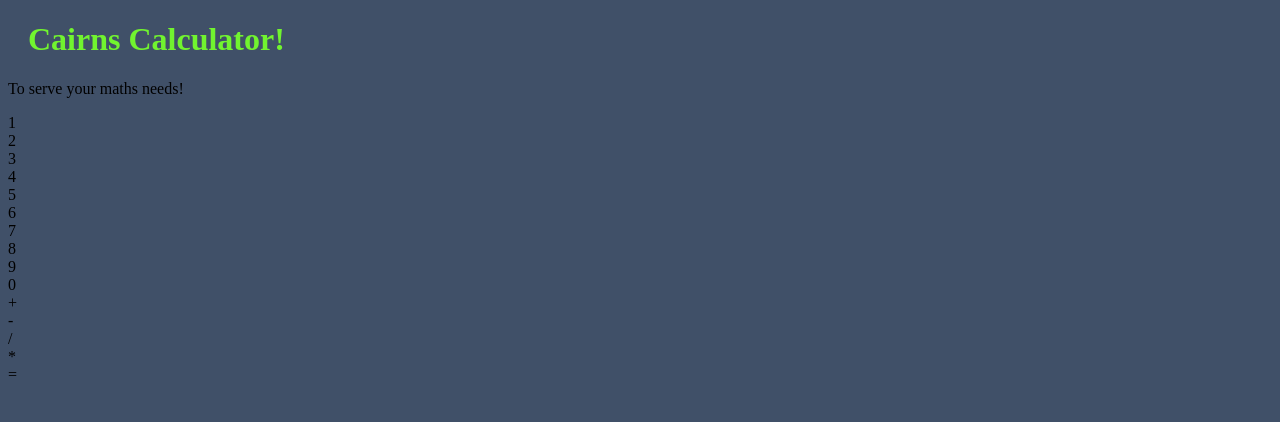
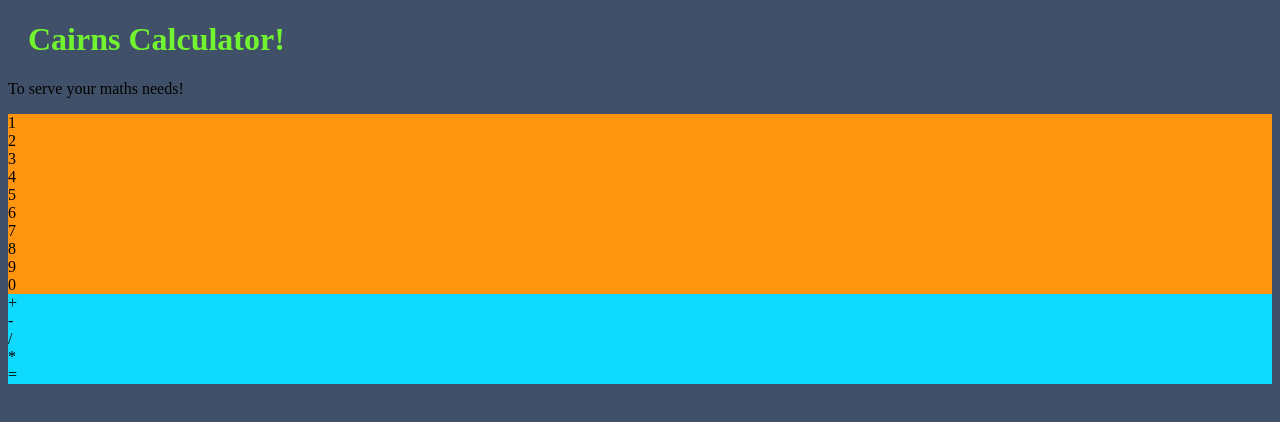
Before and after one commit to joecairns520/calculator, a plain HTML site: page main.html in a window 1280 px wide. Drawn offline with Linux system fonts and the light colour scheme.

Commit message:
Update style.css

```diff
--- a/style.css
+++ b/style.css
@@ -7,6 +7,18 @@ h1 {
   margin-left: 20px;
 }
 
-#numbers {
+#calculator_div {
+  background-color: #767676;
+}
+
+#calculator_out {
   background-color: #405068;
 }
+
+#numbers {
+  background-color: #FF950E;
+}
+
+#operator {
+  background-color: #0EDAFF;
+}
```
